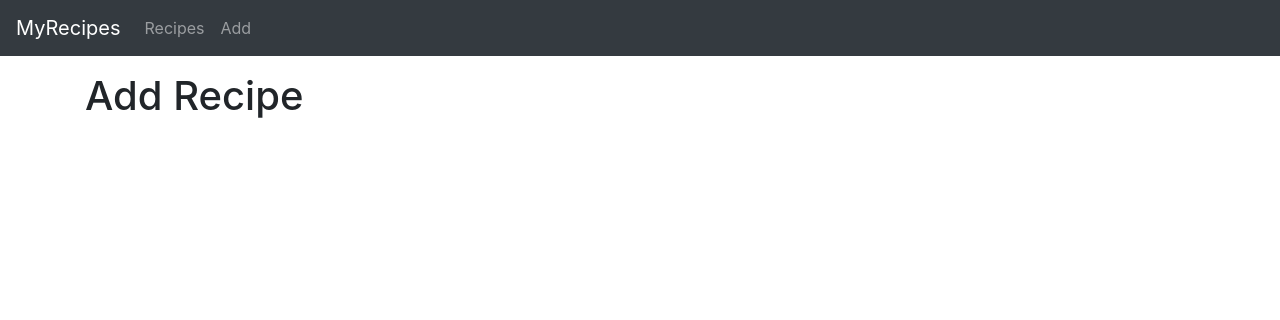
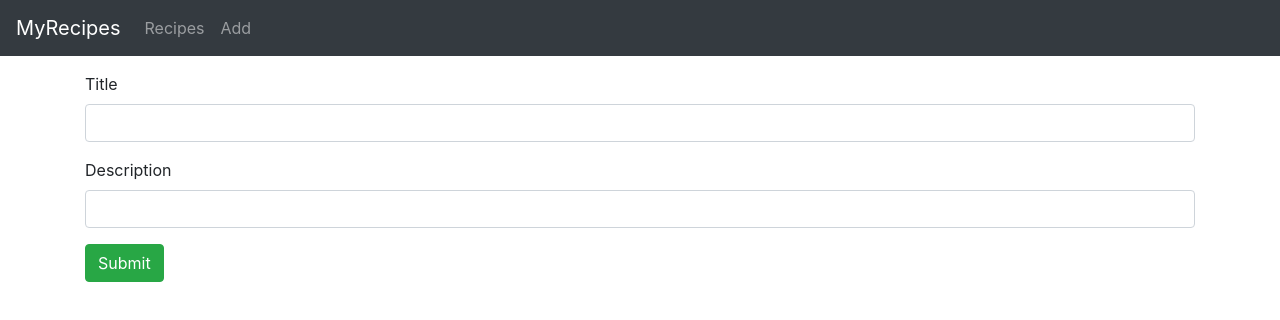
Before and after one commit to calebjwl/my-recipes-2.0, a React (Create React App) app: page /add in a window 1280 px wide. Shown: the top 320 px of the page. Built offline with nearby package versions, Linux system fonts and the light colour scheme.

Commit message:
Add recipe component

```diff
--- a/src/components/add-recipe.component.js
+++ b/src/components/add-recipe.component.js
@@ -2,9 +2,113 @@
 import RecipeDataService from "../services/recipe.service";
 
 export default class AddRecipe extends Component {
+    constructor(props) {
+        super(props);
+        this.onChangeTitle = this.onChangeTitle.bind(this);
+        this.onChangeDescription = this.onChangeDescription.bind(this);
+        this.saveRecipe = this.saveRecipe.bind(this);
+        this.newRecipe = this.newRecipe.bind(this);
+
+        this.state = {
+            id: null,
+            title: "",
+            description: "",
+            published: false,
+
+            submitted: false
+        };
+    }
+
+    onChangeTitle(e) {
+        this.setState({
+            title: e.target.value
+        });
+    }
+
+    onChangeDescription(e) {
+        this.setState({
+            description: e.target.value
+        });
+    }
+
+    saveRecipe() {
+        var data = {
+            title: this.state.title,
+            description: this.state.description
+        };
+
+        RecipeDataService.create(data)
+            .then(response => {
+                this.setState({
+                    id: response.data.id,
+                    title: response.data.title,
+                    description: response.data.description,
+                    published: response.data.published,
+
+                    submitted: true
+                });
+                console.log(response.data);
+            })
+            .catch(e => {
+                console.log(e);
+            });
+    }
+
+    newRecipe() {
+        this.setState({
+            id: null,
+            title: "",
+            description: "",
+            published: false,
+
+            submitted: false
+        });
+    }
+
     render() {
         return (
-            <h1>Add Recipe</h1>
+            <div className="submit-form">
+        {this.state.submitted ? (
+          <div>
+            <h4>You submitted successfully!</h4>
+            <button className="btn btn-success" onClick={this.newRecipe}>
+              Add
+            </button>
+          </div>
+        ) : (
+          <div>
+            <div className="form-group">
+              <label htmlFor="title">Title</label>
+              <input
+                type="text"
+                className="form-control"
+                id="title"
+                required
+                value={this.state.title}
+                onChange={this.onChangeTitle}
+                name="title"
+              />
+            </div>
+
+            <div className="form-group">
+              <label htmlFor="description">Description</label>
+              <input
+                type="text"
+                className="form-control"
+                id="description"
+                required
+                value={this.state.description}
+                onChange={this.onChangeDescription}
+                name="description"
+              />
+            </div>
+
+            <button onClick={this.saveRecipe} className="btn btn-success">
+              Submit
+            </button>
+          </div>
+        )}
+      </div>
         )
     }
 }
--- a/src/components/recipe.component.js
+++ /dev/null
@@ -1,10 +0,0 @@
-import React, { Component } from "react";
-// import RecipeDataService from "../services/recipe.service";
-
-export default class Recipe extends Component {
-    render() {
-        return (
-            <h1>Recipe</h1>
-        )
-    }
-}
```
